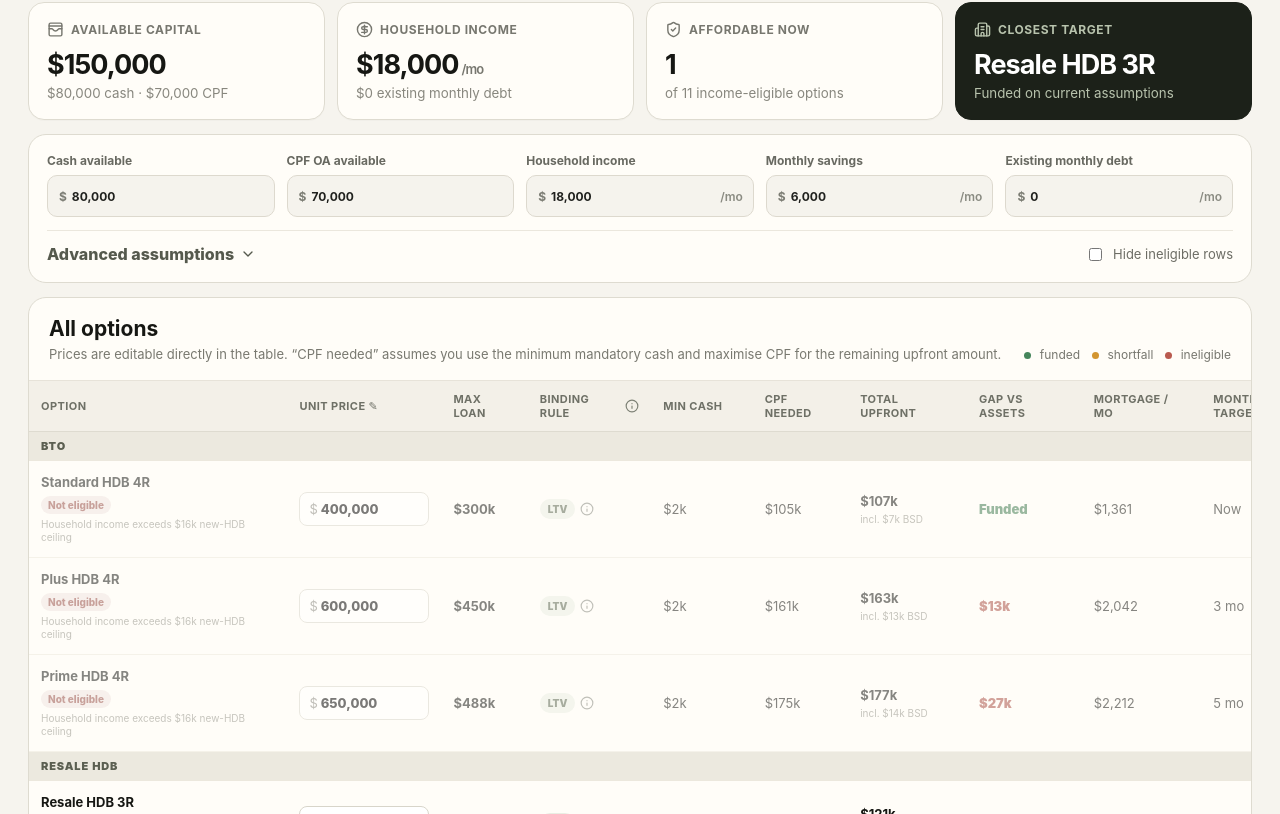
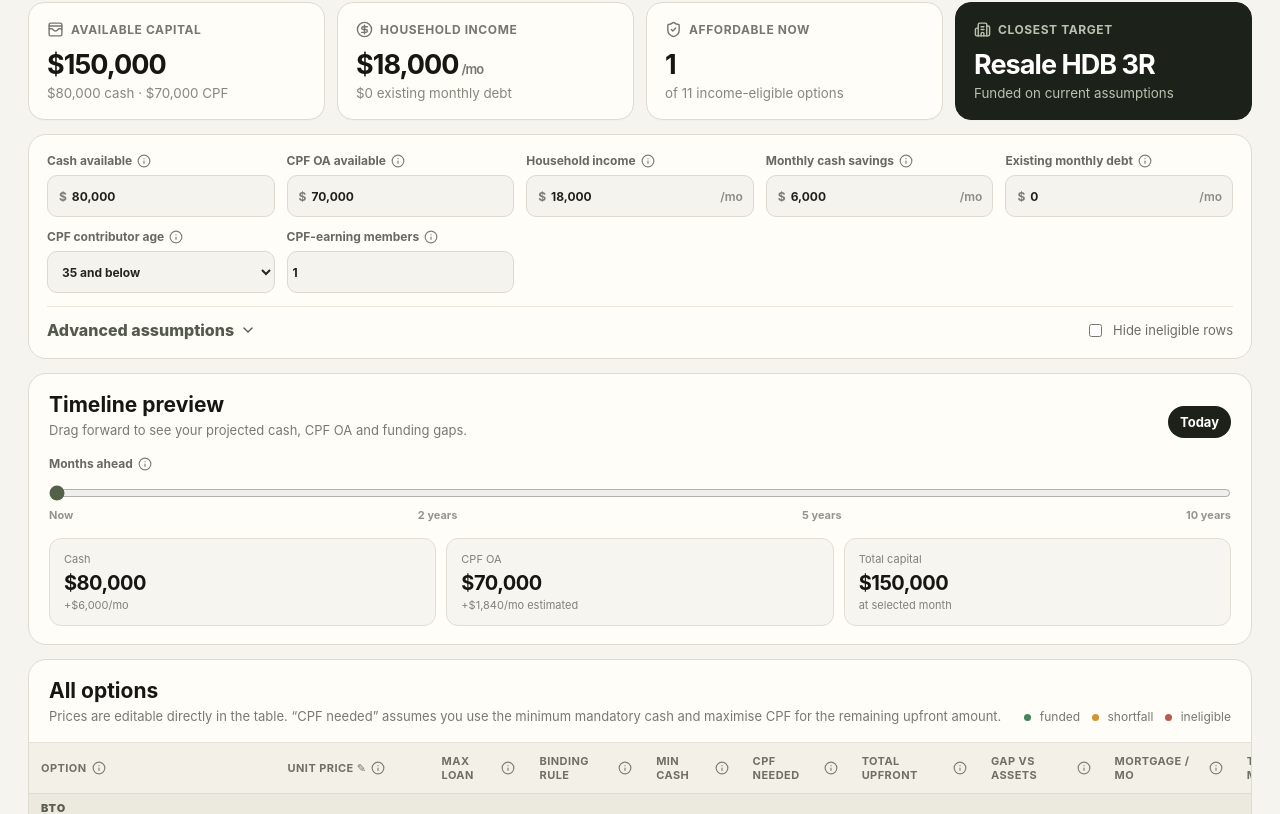
Before and after one commit to laughingkid-sg/perception, a React (Vite) app: page / in a window 1280 px wide. Shown: the part 246-1060 px from the top of the page. Built offline with nearby package versions, Linux system fonts and the light colour scheme.

Commit message:
Add CPF timeline projection and field guidance

```diff
--- a/src/App.jsx
+++ b/src/App.jsx
@@ -29,6 +29,17 @@ const PROPERTY_ROWS = [
   { id: 'condo-4br', group: 'Condo', label: 'Condo 4BR', price: 3000000, financing: 'private', eligibility: 'private', mop: 'None', rental: 'Generally rentable' },
 ];
 
+const CPF_AGE_BANDS = {
+  '35-below': { label: '35 and below', totalRate: 0.37, employerRate: 0.17, oaRatio: 0.6217 },
+  'above-35-45': { label: 'Above 35–45', totalRate: 0.37, employerRate: 0.17, oaRatio: 0.5677 },
+  'above-45-50': { label: 'Above 45–50', totalRate: 0.37, employerRate: 0.17, oaRatio: 0.5136 },
+  'above-50-55': { label: 'Above 50–55', totalRate: 0.37, employerRate: 0.17, oaRatio: 0.4055 },
+  'above-55-60': { label: 'Above 55–60', totalRate: 0.34, employerRate: 0.16, oaRatio: 0.353 },
+  'above-60-65': { label: 'Above 60–65', totalRate: 0.25, employerRate: 0.125, oaRatio: 0.14 },
+  'above-65-70': { label: 'Above 65–70', totalRate: 0.165, employerRate: 0.09, oaRatio: 0.0607 },
+  'above-70': { label: 'Above 70', totalRate: 0.125, employerRate: 0.075, oaRatio: 0.08 },
+};
+
 const DEFAULTS = {
   cash: 80000,
   cpf: 70000,
@@ -43,6 +54,9 @@ const DEFAULTS = {
   hdbYears: 25,
   citizenship: 'SC',
   propertyCount: 0,
+  cpfAgeBand: '35-below',
+  cpfEarners: 1,
+  timelineMonths: 0,
 };
 
 const STORAGE_KEY = 'sg-housing-feasibility-v1';
@@ -99,6 +113,8 @@ function readSavedState() {
       const value = saved.settings?.[key];
       if (key === 'citizenship') {
         if (['SC', 'PR', 'FR'].includes(value)) settings[key] = value;
+      } else if (key === 'cpfAgeBand') {
+        if (CPF_AGE_BANDS[value]) settings[key] = value;
       } else if (typeof value === 'number' && Number.isFinite(value)) {
         settings[key] = value;
       }
@@ -156,6 +172,21 @@ function absdRate(citizenship, propertyCount) {
   if (citizenship === 'SC') return propertyCount === 0 ? 0 : propertyCount === 1 ? 0.20 : 0.30;
   if (citizenship === 'PR') return propertyCount === 0 ? 0.05 : propertyCount === 1 ? 0.30 : 0.35;
   return 0.60;
+}
+
+function estimateMonthlyCpfOA(income, earners, ageBand, citizenship) {
+  if (citizenship === 'FR' || income <= 0) return 0;
+  const profile = CPF_AGE_BANDS[ageBand] ?? CPF_AGE_BANDS['35-below'];
+  const contributorCount = Math.max(1, Math.round(earners));
+  const wagePerContributor = Math.min(income / contributorCount, 8000);
+  let cpfPerContributor = wagePerContributor * profile.totalRate;
+  if (wagePerContributor <= 50) cpfPerContributor = 0;
+  else if (wagePerContributor <= 500) cpfPerContributor = wagePerContributor * profile.employerRate;
+  else if (wagePerContributor <= 750) {
+    cpfPerContributor = wagePerContributor * profile.employerRate
+      + 3 * (profile.totalRate - profile.employerRate) * (wagePerContributor - 500);
+  }
+  return Math.round(cpfPerContributor * profile.oaRatio * contributorCount);
 }
 
 function FormattedNumberInput({ value, onChange, allowDecimal = false, ...props }) {
@@ -224,6 +255,26 @@ function NumberInput({ label, help, value, onChange, prefix = '$', suffix = '',
   );
 }
 
+function FieldLabel({ label, help }) {
+  return (
+    <span className="label-copy">
+      {label}
+      <InfoTip label={label}>{help}</InfoTip>
+    </span>
+  );
+}
+
+function TableHeading({ label, help }) {
+  return (
+    <th>
+      <span className="th-label">
+        {label}
+        <InfoTip label={label}>{help}</InfoTip>
+      </span>
+    </th>
+  );
+}
+
 function App() {
   const [savedState] = useState(readSavedState);
   const [settings, setSettings] = useState(savedState.settings);
@@ -231,7 +282,15 @@ function App() {
   const [showAdvanced, setShowAdvanced] = useState(false);
   const [hideIneligible, setHideIneligible] = useState(false);
 
-  const assets = settings.cash + settings.cpf;
+  const monthlyCpfOA = estimateMonthlyCpfOA(
+    settings.income,
+    settings.cpfEarners,
+    settings.cpfAgeBand,
+    settings.citizenship,
+  );
+  const projectedCash = settings.cash + settings.monthlySavings * settings.timelineMonths;
+  const projectedCpf = settings.cpf + monthlyCpfOA * settings.timelineMonths;
+  const assets = projectedCash + projectedCpf;
 
   useEffect(() => {
     try {
@@ -304,12 +363,25 @@ function App() {
     minCash = Math.min(totalUpfront, minCash);
     const cpfNeeded = Math.max(0, totalUpfront - minCash);
     const totalGap = Math.max(0, totalUpfront - assets);
-    const cashGap = Math.max(0, minCash - settings.cash);
+    const cashGap = Math.max(0, minCash - projectedCash);
     const fundingGap = Math.max(totalGap, cashGap);
     const monthly = monthlyPayment(maxLoan, actualRate, tenure);
-    const monthsToTarget = fundingGap === 0 ? 0 : settings.monthlySavings > 0 ? Math.ceil(fundingGap / settings.monthlySavings) : null;
+    const monthlyCapitalGrowth = settings.monthlySavings + monthlyCpfOA;
+    const capitalMonths = totalUpfront <= settings.cash + settings.cpf
+      ? 0
+      : monthlyCapitalGrowth > 0
+        ? Math.ceil((totalUpfront - settings.cash - settings.cpf) / monthlyCapitalGrowth)
+        : null;
+    const cashMonths = minCash <= settings.cash
+      ? 0
+      : settings.monthlySavings > 0
+        ? Math.ceil((minCash - settings.cash) / settings.monthlySavings)
+        : null;
+    const monthsToTarget = capitalMonths == null || cashMonths == null
+      ? null
+      : Math.max(capitalMonths, cashMonths);
 
-    let status = 'Affordable now';
+    let status = settings.timelineMonths === 0 ? 'Affordable now' : `Affordable at ${settings.timelineMonths} mo`;
     if (!eligible) status = 'Not eligible';
     else if (cashGap > 0) status = 'Cash shortfall';
     else if (totalGap > 0) status = binding === 'LTV' ? 'Capital shortfall' : `${binding} constrained`;
@@ -335,7 +407,7 @@ function App() {
       monthsToTarget,
       status,
     };
-  }), [prices, settings, assets]);
+  }), [prices, settings, assets, projectedCash, monthlyCpfOA]);
 
   const visibleRows = hideIneligible ? rows.filter((r) => r.eligible) : rows;
   const affordableCount = rows.filter((r) => r.eligible && r.fundingGap === 0).length;
@@ -359,9 +431,9 @@ function App() {
 
       <section className="summary-grid">
         <div className="summary-card">
-          <span><WalletCards size={17} /> Available capital</span>
+          <span><WalletCards size={17} /> {settings.timelineMonths === 0 ? 'Available capital' : `Capital at month ${settings.timelineMonths}`}</span>
           <strong>{fmt.format(assets)}</strong>
-          <small>{fmt.format(settings.cash)} cash · {fmt.format(settings.cpf)} CPF</small>
+          <small>{fmt.format(projectedCash)} cash · {fmt.format(projectedCpf)} CPF</small>
         </div>
         <div className="summary-card">
           <span><CircleDollarSign size={17} /> Household income</span>
@@ -369,7 +441,7 @@ function App() {
           <small>{fmt.format(settings.debt)} existing monthly debt</small>
         </div>
         <div className="summary-card">
-          <span><ShieldCheck size={17} /> Affordable now</span>
+          <span><ShieldCheck size={17} /> {settings.timelineMonths === 0 ? 'Affordable now' : `Affordable at month ${settings.timelineMonths}`}</span>
           <strong>{affordableCount}</strong>
           <small>of {rows.filter((r) => r.eligible).length} income-eligible options</small>
         </div>
@@ -382,11 +454,18 @@ function App() {
 
       <section className="controls-panel">
         <div className="controls-grid">
-          <NumberInput label="Cash available" value={settings.cash} onChange={(v) => setSettings({ ...settings, cash: v })} />
-          <NumberInput label="CPF OA available" value={settings.cpf} onChange={(v) => setSettings({ ...settings, cpf: v })} />
-          <NumberInput label="Household income" value={settings.income} onChange={(v) => setSettings({ ...settings, income: v })} suffix="/mo" />
-          <NumberInput label="Monthly savings" value={settings.monthlySavings} onChange={(v) => setSettings({ ...settings, monthlySavings: v })} suffix="/mo" />
-          <NumberInput label="Existing monthly debt" value={settings.debt} onChange={(v) => setSettings({ ...settings, debt: v })} suffix="/mo" />
+          <NumberInput label="Cash available" help="Cash you can use toward the purchase today, before future monthly savings." value={settings.cash} onChange={(v) => setSettings({ ...settings, cash: v })} />
+          <NumberInput label="CPF OA available" help="Current CPF Ordinary Account balance available for housing, before future CPF contributions." value={settings.cpf} onChange={(v) => setSettings({ ...settings, cpf: v })} />
+          <NumberInput label="Household income" help="Combined gross monthly income used for income ceilings, loan servicing limits and estimated CPF OA contributions." value={settings.income} onChange={(v) => setSettings({ ...settings, income: v })} suffix="/mo" />
+          <NumberInput label="Monthly cash savings" help="Cash you expect to save each month. CPF contributions are estimated separately and added automatically." value={settings.monthlySavings} onChange={(v) => setSettings({ ...settings, monthlySavings: v })} suffix="/mo" />
+          <NumberInput label="Existing monthly debt" help="Monthly repayments for existing loans and credit obligations counted under TDSR." value={settings.debt} onChange={(v) => setSettings({ ...settings, debt: v })} suffix="/mo" />
+          <label className="field">
+            <FieldLabel label="CPF contributor age" help="Age band used for the 2026 CPF contribution and OA allocation rates. One band is applied to all contributors in this simplified model." />
+            <select value={settings.cpfAgeBand} onChange={(e) => setSettings({ ...settings, cpfAgeBand: e.target.value })}>
+              {Object.entries(CPF_AGE_BANDS).map(([value, profile]) => <option key={value} value={value}>{profile.label}</option>)}
+            </select>
+          </label>
+          <NumberInput label="CPF-earning members" help="Number of household members earning the stated income. Income is split equally to apply the S$8,000 monthly CPF wage ceiling per person." value={settings.cpfEarners} onChange={(v) => setSettings({ ...settings, cpfEarners: Math.max(1, Math.round(v)) })} prefix="" step={1} />
         </div>
 
         <div className="control-footer">
@@ -405,10 +484,10 @@ function App() {
             <NumberInput label="Bank stress rate" help="The higher assessment rate used to calculate borrowing capacity. It is not necessarily the rate charged on your loan." value={settings.bankStressRate} onChange={(v) => setSettings({ ...settings, bankStressRate: v })} prefix="" suffix="%" step={0.1} />
             <NumberInput label="HDB loan rate" help="The interest rate used to estimate your actual monthly HDB-loan repayment." value={settings.hdbRate} onChange={(v) => setSettings({ ...settings, hdbRate: v })} prefix="" suffix="%" step={0.05} />
             <NumberInput label="HDB stress rate" help="The assessment rate used to test HDB-loan affordability under MSR. It is separate from the repayment rate." value={settings.hdbStressRate} onChange={(v) => setSettings({ ...settings, hdbStressRate: v })} prefix="" suffix="%" step={0.1} />
-            <NumberInput label="Bank loan tenure" value={settings.bankYears} onChange={(v) => setSettings({ ...settings, bankYears: v })} prefix="" suffix="years" step={1} />
-            <NumberInput label="HDB loan tenure" value={settings.hdbYears} onChange={(v) => setSettings({ ...settings, hdbYears: v })} prefix="" suffix="years" step={1} />
+            <NumberInput label="Bank loan tenure" help="Number of years used for the bank-loan affordability and monthly repayment calculations." value={settings.bankYears} onChange={(v) => setSettings({ ...settings, bankYears: v })} prefix="" suffix="years" step={1} />
+            <NumberInput label="HDB loan tenure" help="Number of years used for the HDB-loan affordability and monthly repayment calculations." value={settings.hdbYears} onChange={(v) => setSettings({ ...settings, hdbYears: v })} prefix="" suffix="years" step={1} />
             <label className="field">
-              <span>Buyer status</span>
+              <FieldLabel label="Buyer status" help="Used for simplified property eligibility, ABSD and CPF eligibility assumptions. PR CPF is modelled at full rates; graduated PR rates are not included." />
               <select value={settings.citizenship} onChange={(e) => setSettings({ ...settings, citizenship: e.target.value })}>
                 <option value="SC">Singapore Citizen</option>
                 <option value="PR">Singapore PR</option>
@@ -416,7 +495,7 @@ function App() {
               </select>
             </label>
             <label className="field">
-              <span>Properties owned before purchase</span>
+              <FieldLabel label="Properties owned before purchase" help="Number of residential properties owned before this purchase, used to estimate the headline ABSD rate." />
               <select value={settings.propertyCount} onChange={(e) => setSettings({ ...settings, propertyCount: Number(e.target.value) })}>
                 <option value={0}>0</option>
                 <option value={1}>1</option>
@@ -425,6 +504,33 @@ function App() {
             </label>
           </div>
         )}
+      </section>
+
+      <section className="timeline-panel">
+        <div className="timeline-heading">
+          <div>
+            <h2>Timeline preview</h2>
+            <p>Drag forward to see your projected cash, CPF OA and funding gaps.</p>
+          </div>
+          <strong>{settings.timelineMonths === 0 ? 'Today' : `${settings.timelineMonths} months ahead`}</strong>
+        </div>
+        <label className="timeline-control">
+          <FieldLabel label="Months ahead" help="Projects balances using monthly cash savings and estimated CPF OA contributions. It excludes interest, bonuses, grants and investment returns." />
+          <input
+            type="range"
+            min="0"
+            max="120"
+            step="1"
+            value={settings.timelineMonths}
+            onChange={(e) => setSettings({ ...settings, timelineMonths: Number(e.target.value) })}
+          />
+          <span className="timeline-scale"><i>Now</i><i>2 years</i><i>5 years</i><i>10 years</i></span>
+        </label>
+        <div className="timeline-values">
+          <div><span>Cash</span><strong>{fmt.format(projectedCash)}</strong><small>+{fmt.format(settings.monthlySavings)}/mo</small></div>
+          <div><span>CPF OA</span><strong>{fmt.format(projectedCpf)}</strong><small>+{fmt.format(monthlyCpfOA)}/mo estimated</small></div>
+          <div><span>Total capital</span><strong>{fmt.format(assets)}</strong><small>at selected month</small></div>
+        </div>
       </section>
 
       <section className="table-card">
@@ -444,23 +550,18 @@ function App() {
           <table>
             <thead>
               <tr>
-                <th>Option</th>
-                <th>Unit price ✎</th>
-                <th>Max loan</th>
-                <th>
-                  <span className="th-label">
-                    Binding rule
-                    <InfoTip label="Binding rule">The tightest rule currently limiting the maximum loan: LTV, MSR or TDSR.</InfoTip>
-                  </span>
-                </th>
-                <th>Min cash</th>
-                <th>CPF needed</th>
-                <th>Total upfront</th>
-                <th>Gap vs assets</th>
-                <th>Mortgage / mo</th>
-                <th>Months to target</th>
-                <th>MOP</th>
-                <th>Rental</th>
+                <TableHeading label="Option" help="Housing type and representative unit size used for this comparison row." />
+                <TableHeading label="Unit price ✎" help="Editable purchase price for this option. Change it to match a listing or target project." />
+                <TableHeading label="Max loan" help="Estimated maximum loan after applying the LTV cap and the relevant income-servicing rule." />
+                <TableHeading label="Binding rule" help="The tightest rule currently limiting the maximum loan: LTV, MSR or TDSR." />
+                <TableHeading label="Min cash" help="Minimum cash portion assumed by this model. CPF cannot be used to cover this amount." />
+                <TableHeading label="CPF needed" help="CPF required after using the minimum cash amount toward the total upfront capital." />
+                <TableHeading label="Total upfront" help="Property price not covered by the loan, plus estimated BSD and ABSD." />
+                <TableHeading label="Gap vs assets" help="Remaining shortfall against projected cash and CPF at the selected timeline month, while respecting minimum cash." />
+                <TableHeading label="Mortgage / mo" help="Estimated monthly repayment using the actual mortgage-rate input, not the stress-test rate." />
+                <TableHeading label="Target month" help="Earliest estimated month when both total capital and the minimum cash requirement can be met." />
+                <TableHeading label="MOP" help="Minimum Occupation Period before the property can generally be sold or used differently, subject to applicable rules." />
+                <TableHeading label="Rental" help="Simplified whole-property rental treatment after considering the stated MOP or property type." />
               </tr>
             </thead>
             <tbody>
@@ -514,7 +615,7 @@ function App() {
         <AlertTriangle size={18} />
         <div>
           <strong>Planning model, not an approval calculator.</strong>
-          <p>Assumes purchase price = valuation, no cash-over-valuation, no grants/resale levy/legal/renovation costs, and no special ABSD remission. Eligibility badges model the headline income ceiling only; actual HDB/EC eligibility also depends on family nucleus, ownership history, citizenship and other HDB rules. Resale HDB rows model unclassified/Standard flats; resale Plus/Prime flats have tighter eligibility. *Resale MOP can vary with classification. †10-year new-EC MOP applies to the new regime discussed for 2026 sites. ‡Resale EC treatment depends on whether its EC MOP has already expired.</p>
+          <p>Assumes purchase price = valuation, no cash-over-valuation, no grants/resale levy/legal/renovation costs, and no special ABSD remission. Timeline balances exclude interest, bonuses, salary changes and investment returns. CPF OA growth uses 2026 full CPF rates, the S$8,000 Ordinary Wage ceiling per contributor and equal income per contributor; PR graduated rates and age changes during the timeline are not modelled. For members above 55, actual OA allocation can depend on whether the Full Retirement Sum has been set aside. Eligibility badges model headline income ceilings only. *Resale MOP can vary with classification. †10-year new-EC MOP applies to the new regime discussed for 2026 sites. ‡Resale EC treatment depends on whether its EC MOP has already expired.</p>
         </div>
       </section>
 
@@ -523,6 +624,8 @@ function App() {
         <a href="https://www.hdb.gov.sg/buying-a-flat/flat-grant-and-loan-eligibility/housing-loan/housing-loan-from-hdb" target="_blank">HDB loans</a>
         <a href="https://www.hdb.gov.sg/buying-a-flat/executive-condominiums/eligibility" target="_blank">EC eligibility</a>
         <a href="https://www.cpf.gov.sg/member/home-ownership/home-buying-guide-for-members-below-55" target="_blank">CPF / MSR / TDSR</a>
+        <a href="https://www.cpf.gov.sg/content/dam/web/employer/employer-obligations/documents/CPFAllocationRatesfromJanuary2026.pdf" target="_blank">CPF OA allocation</a>
+        <a href="https://www.cpf.gov.sg/service/article/what-is-the-ordinary-wage-ow-ceiling" target="_blank">CPF wage ceiling</a>
         <a href="https://www.iras.gov.sg/taxes/stamp-duty/for-property/buying-or-acquiring-property/buyer%27s-stamp-duty-%28bsd%29" target="_blank">BSD</a>
       </footer>
     </div>
--- a/src/styles.css
+++ b/src/styles.css
@@ -22,7 +22,7 @@ h1 { margin:10px 0 8px; font-size:clamp(32px,4vw,56px); letter-spacing:-.045em;
 .summary-card small { display:block; color:#88877e; margin-top:4px; }
 .summary-card.accent { background:#1c2119; color:white; border-color:#1c2119; }
 .summary-card.accent span, .summary-card.accent small { color:#b8c3ad; }
-.controls-panel, .table-card { background:#fffdf8; border:1px solid #dedbd0; border-radius:18px; }
+.controls-panel, .timeline-panel, .table-card { background:#fffdf8; border:1px solid #dedbd0; border-radius:18px; }
 .controls-panel { padding:18px; margin-bottom:14px; }
 .controls-grid { display:grid; grid-template-columns:repeat(5,minmax(0,1fr)); gap:12px; }
 .field { display:flex; flex-direction:column; gap:7px; color:#686961; font-size:12px; font-weight:700; }
@@ -41,6 +41,20 @@ h1 { margin:10px 0 8px; font-size:clamp(32px,4vw,56px); letter-spacing:-.045em;
 .advanced-toggle { display:flex; align-items:center; gap:6px; border:0; background:none; padding:0; font-weight:800; color:#55594d; }
 .switch-label { display:flex; align-items:center; gap:8px; font-size:13px; color:#6d6d65; }
 .advanced-grid { display:grid; grid-template-columns:repeat(4,minmax(0,1fr)); gap:12px; margin-top:16px; padding-top:16px; border-top:1px solid #ebe7dd; }
+.timeline-panel { padding:18px 20px; margin-bottom:14px; }
+.timeline-heading { display:flex; align-items:flex-end; justify-content:space-between; gap:18px; margin-bottom:18px; }
+.timeline-heading h2 { margin:0 0 5px; font-size:21px; }
+.timeline-heading p { margin:0; color:#797970; font-size:13px; }
+.timeline-heading > strong { color:#fff; background:#1c2119; border-radius:999px; padding:8px 12px; font-size:13px; white-space:nowrap; }
+.timeline-control { display:block; color:#686961; font-size:12px; font-weight:700; }
+.timeline-control > input { width:100%; margin:14px 0 7px; accent-color:#536148; cursor:grab; }
+.timeline-control > input:active { cursor:grabbing; }
+.timeline-scale { display:flex; justify-content:space-between; color:#94958c; font-size:11px; }
+.timeline-scale i { font-style:normal; }
+.timeline-values { display:grid; grid-template-columns:repeat(3,minmax(0,1fr)); gap:10px; margin-top:16px; }
+.timeline-values > div { border:1px solid #e2ded4; border-radius:12px; background:#f7f5ef; padding:13px 14px; }
+.timeline-values span, .timeline-values small { display:block; color:#818178; font-size:11px; }
+.timeline-values strong { display:block; margin:5px 0 3px; font-size:20px; letter-spacing:-.025em; }
 .table-card { overflow:hidden; }
 .table-heading { display:flex; justify-content:space-between; gap:18px; align-items:flex-end; padding:18px 20px; border-bottom:1px solid #e7e3d9; }
 .table-heading h2 { margin:0 0 5px; font-size:21px; }
@@ -48,9 +62,13 @@ h1 { margin:10px 0 8px; font-size:clamp(32px,4vw,56px); letter-spacing:-.045em;
 .legend { display:flex; gap:12px; color:#77776f; font-size:12px; white-space:nowrap; }
 .dot { display:inline-block; width:7px; height:7px; border-radius:50%; margin-right:5px; }
 .dot.good { background:#45855b; }.dot.warn { background:#d39530; }.dot.bad { background:#b95a4f; }
-.table-wrap { overflow:auto; }
+.table-wrap { position:relative; overflow:auto; }
 table { width:100%; border-collapse:separate; border-spacing:0; min-width:1550px; font-size:13px; }
-th { position:sticky; top:0; z-index:2; background:#f3f0e8; padding:11px 12px; text-align:left; color:#6e7066; font-size:11px; text-transform:uppercase; letter-spacing:.04em; border-bottom:1px solid #dedbd0; }
+thead { position:relative; z-index:30; }
+th { position:sticky; top:0; z-index:40; overflow:visible; background:#f3f0e8; padding:11px 12px; text-align:left; color:#6e7066; font-size:11px; text-transform:uppercase; letter-spacing:.04em; border-bottom:1px solid #dedbd0; }
+th:hover, th:focus-within { z-index:60; }
+.th-label .tooltip { top:calc(100% + 8px); bottom:auto; }
+.th-label .tooltip::after { top:auto; bottom:100%; border-top-color:transparent; border-bottom-color:#20241d; }
 td { padding:13px 12px; border-bottom:1px solid #ece8dd; vertical-align:middle; }
 tbody tr:not(.group-row):hover td { background:#fbf9f3; }
 .group-row td { background:#ece9df; color:#5b5f51; font-weight:900; font-size:11px; letter-spacing:.08em; text-transform:uppercase; padding:7px 12px; }
@@ -88,4 +106,6 @@ footer a { color:#626b56; text-decoration:none; border-bottom:1px solid #b7bda9;
   .table-heading { align-items:flex-start; flex-direction:column; }
   .legend { flex-wrap:wrap; }
   .control-footer { align-items:flex-start; gap:10px; flex-direction:column; }
+  .timeline-heading { align-items:flex-start; flex-direction:column; }
+  .timeline-values { grid-template-columns:1fr; }
 }
```
Also changed, not shown: 1 other file (tests, documents, lock files or other folders).
